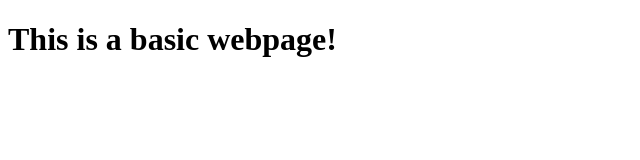
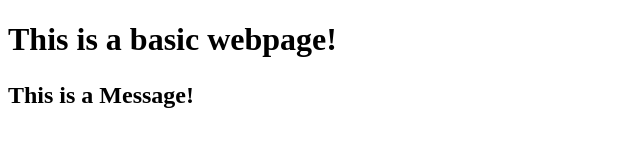
Before and after one commit to sixString18/myAppSample, a plain HTML site: page index.html in a window 1280 px wide. Shown: the whole page, without its empty margins (0-640 px from the left). Drawn offline with Linux system fonts and the light colour scheme.

Commit message:
changed index.html & app.js

```diff
--- a/app.js
+++ b/app.js
@@ -0,0 +1,7 @@
+/* This is a Javascript file */
+
+
+////Event Listner for Form Submit////
+document.addEventListener('DOMContentLoaded', () => {
+    document.querySelector('#div1').innerHTML = "This is a Message!"
+});
--- a/index.html
+++ b/index.html
@@ -4,10 +4,20 @@
 <head>
 
     <title>This is My Test App</title>
+
+    <script src="app.js"></script>
+
 </head>
 
 <body>
     <p><h1>This is a basic webpage!</h1></p>
+
+    <!-- will access inner html here -->
+    <div>
+        <h2>
+            <p id="div1"> </p>
+        </h2>
+    </div>
 </body>
 
 </html>
```
